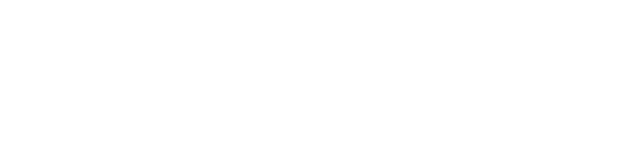
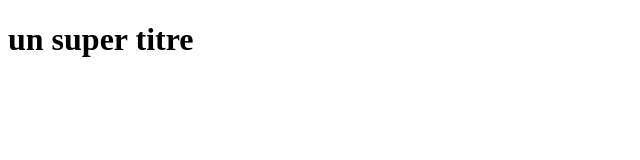
Before and after one commit to dassepascal/OpenclassRoomsProject, a plain HTML site: page index.html in a window 1280 px wide. Shown: the whole page, without its empty margins (0-640 px from the left). Drawn offline with Linux system fonts and the light colour scheme.

Commit message:
modification du titre h1

```diff
--- a/index.html
+++ b/index.html
@@ -7,6 +7,6 @@
     <title>Document</title>
 </head>
 <body>
-
+    <h1>un super titre</h1>
 </body>
 </html>
```
